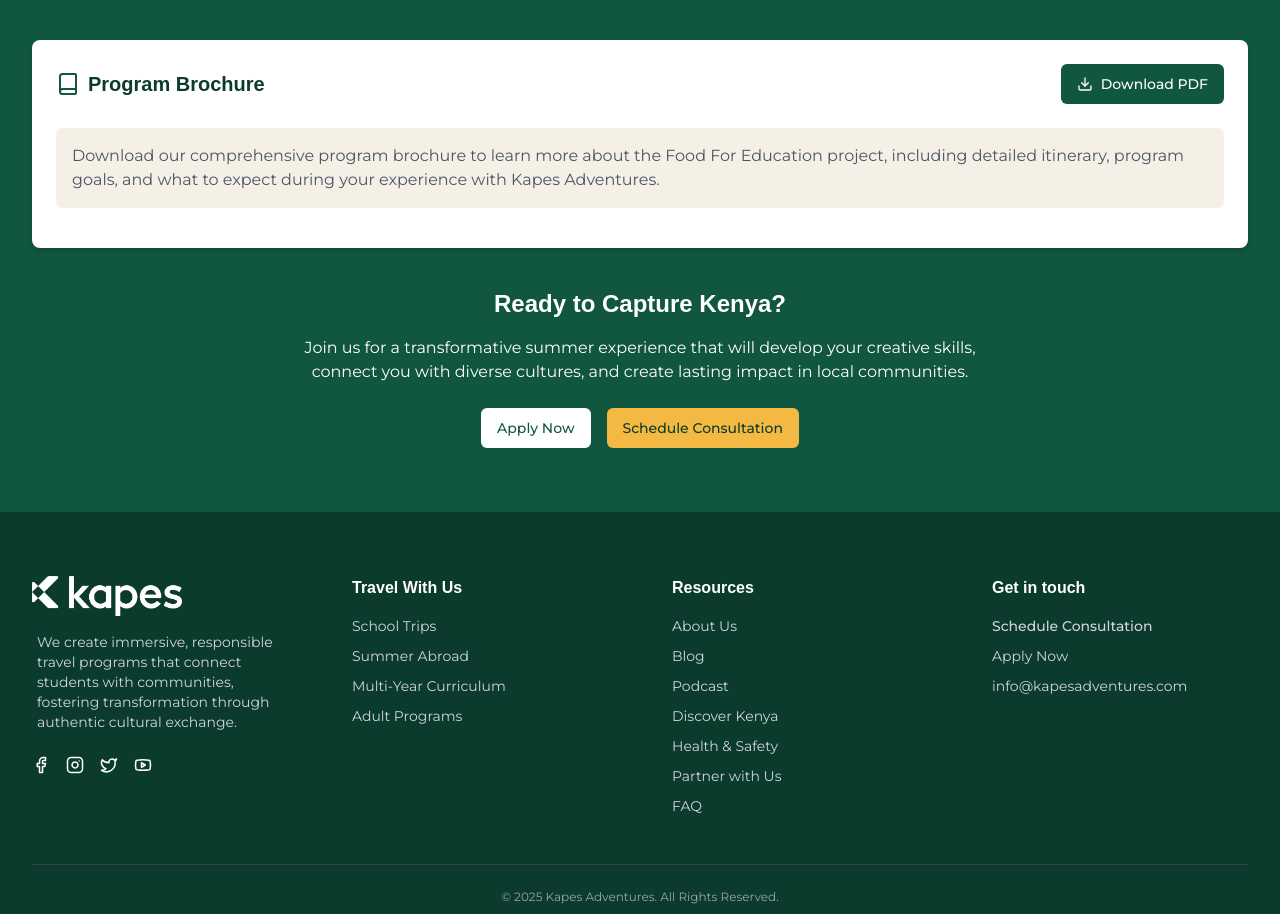
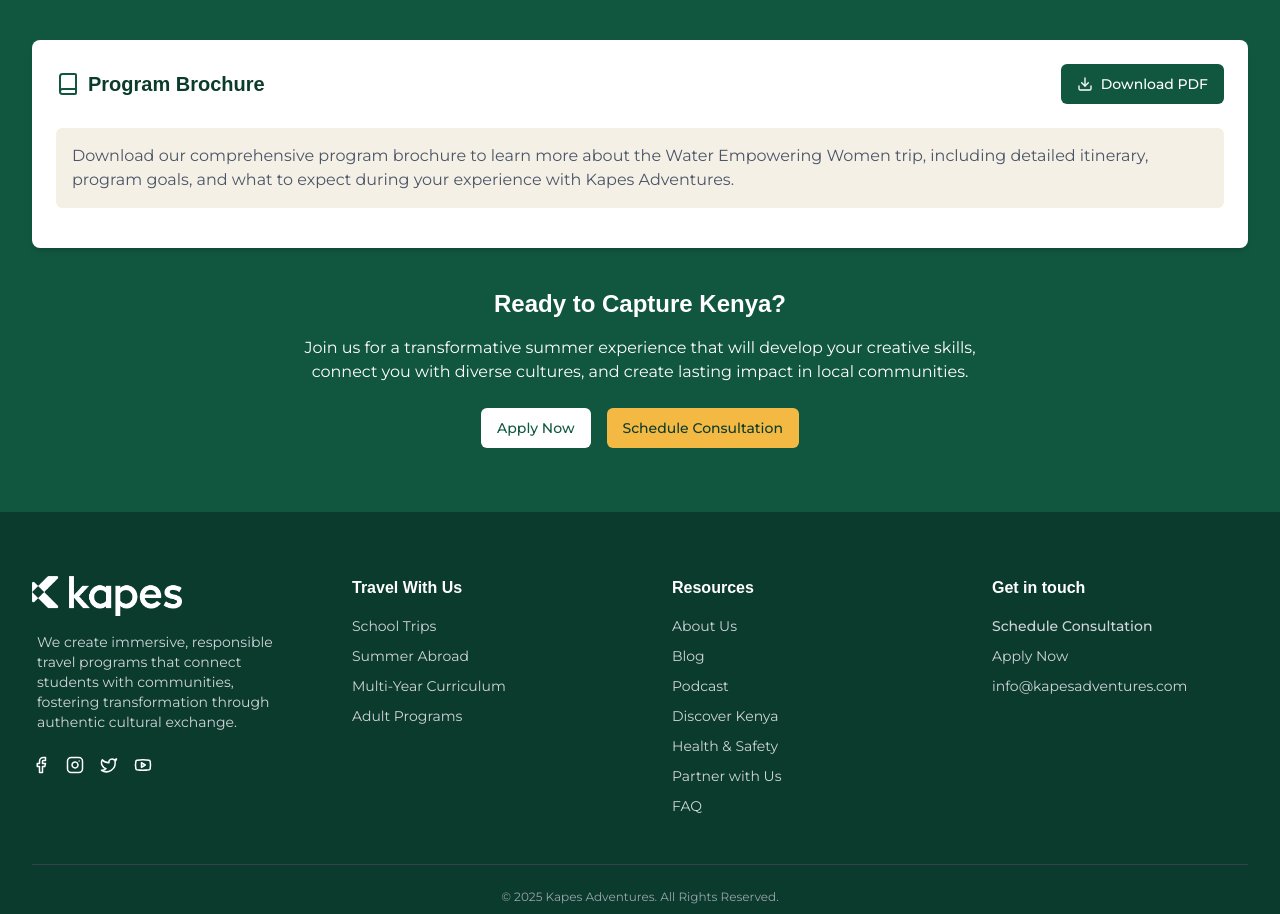
Before and after one commit to carbonharvester/dragons-homepage-reborn, a React (Vite) app: page /programs/capturing-kenya in a window 1280 px wide. Shown: the part 3460-4374 px from the top of the page. Built offline with nearby package versions, Linux system fonts and the light colour scheme; a web font is replaced by a local one.

Commit message:
Visual edit in Lovable
Edited UI in Lovable

```diff
--- a/src/components/program-brochure/BrochureDescription.tsx
+++ b/src/components/program-brochure/BrochureDescription.tsx
@@ -1,15 +1,7 @@
-
 import React from 'react';
-
 const BrochureDescription = () => {
-  return (
-    <div className="p-4 bg-dragon-beige rounded-md mb-4">
-      <p className="text-dragon-gray">
-        Download our comprehensive program brochure to learn more about the Food For Education project,
-        including detailed itinerary, program goals, and what to expect during your experience with Kapes Adventures.
-      </p>
-    </div>
-  );
+  return <div className="p-4 bg-dragon-beige rounded-md mb-4">
+      <p className="text-dragon-gray">Download our comprehensive program brochure to learn more about the Water Empowering Women trip, including detailed itinerary, program goals, and what to expect during your experience with Kapes Adventures.</p>
+    </div>;
 };
-
 export default BrochureDescription;
```
